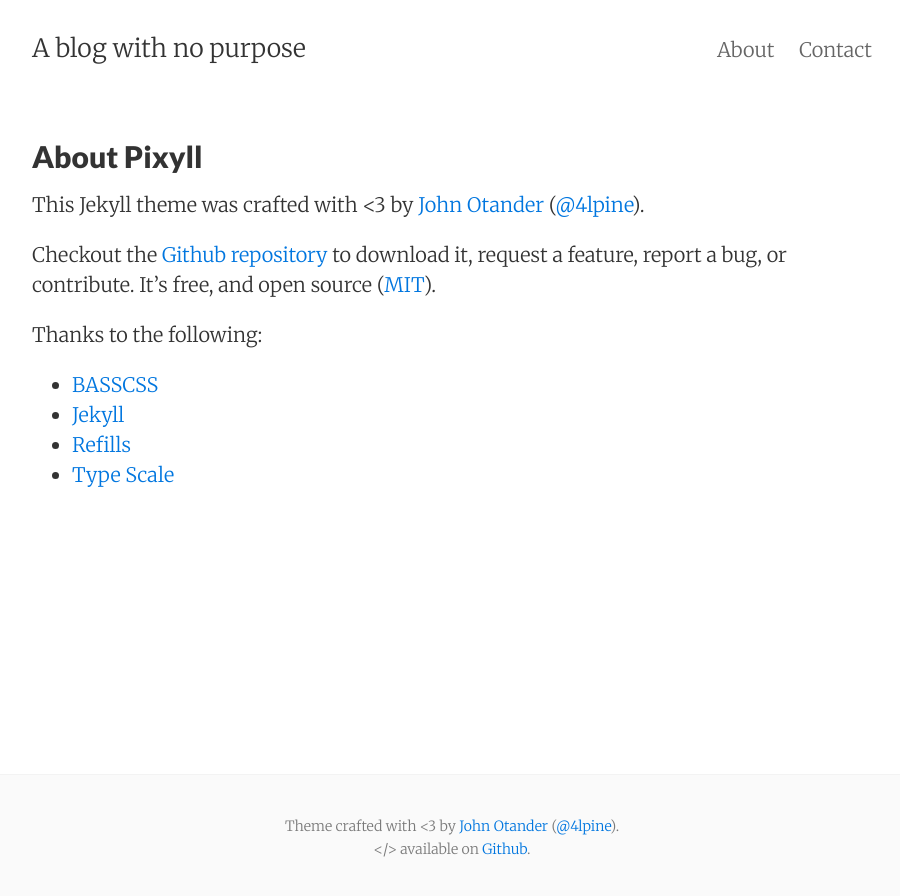
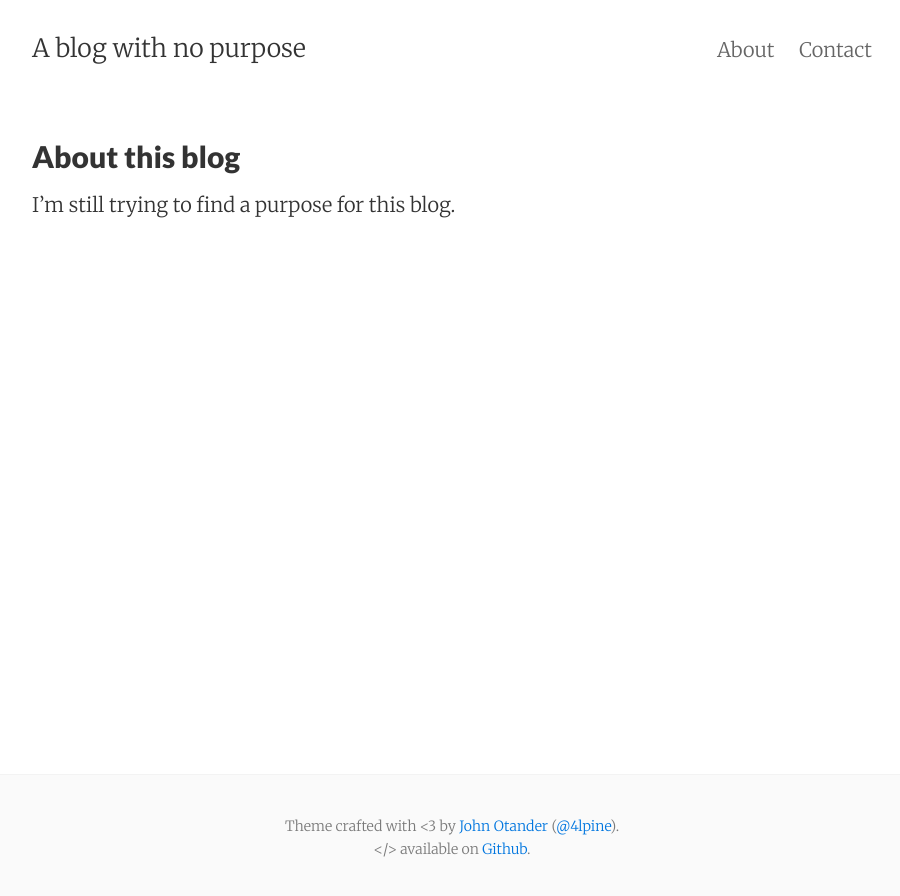
Before and after one commit to daudahmad/daudahmad1.github.io, a Jekyll site: the page built from about.md, in a window 1280 px wide. Shown: the top 896 px of the page, without its empty margins (188-1088 px from the left). Built offline with Jekyll 4.4.1, drawn with Linux system fonts in a browser that asks for light colours.

Commit message:
Updated about page

```diff
--- a/about.md
+++ b/about.md
@@ -1,19 +1,7 @@
 ---
 layout: page
-title: About Pixyll
+title: About this blog
 permalink: /about/
 ---
 
-This Jekyll theme was crafted with <3 by [John Otander](http://johnotander.com)
-([@4lpine](https://twitter.com/4lpine)).
-
-Checkout the [Github repository](https://github.com/johnotander/pixyll) to download it,
-request a feature, report a bug, or contribute. It's free, and open source
-([MIT](http://opensource.org/licenses/MIT)).
-
-Thanks to the following:
-
-* [BASSCSS](http://basscss.com)
-* [Jekyll](http://jekyllrb.com)
-* [Refills](http://refills.bourbon.io/)
-* [Type Scale](http://type-scale.com/)
+I'm still trying to find a purpose for this blog.
```
